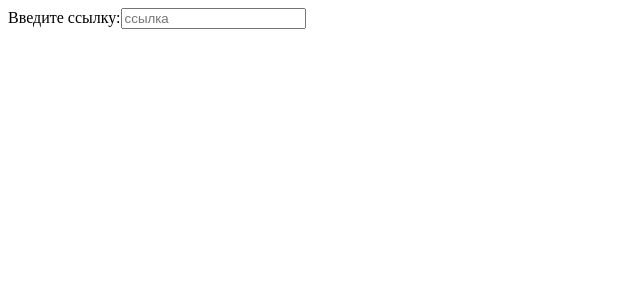
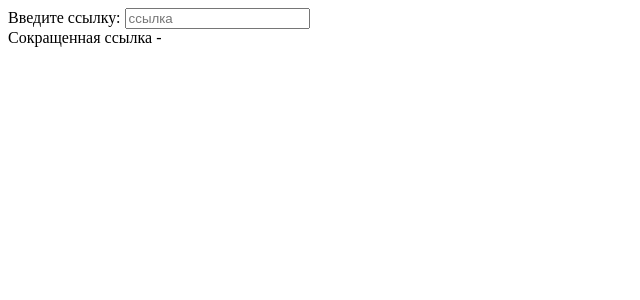
Before and after one commit to Alikosina/skillaz-test, a React app: page / in a window 1280 px wide. Shown: the top 300 px of the page, without its empty margins (0-640 px from the left). Built offline with nearby package versions, Linux system fonts and the light colour scheme.

Commit message:
Realized main Form behaviour

```diff
--- a/src/containers/Form/FormContainer.tsx
+++ b/src/containers/Form/FormContainer.tsx
@@ -1,11 +1,53 @@
 import * as React from "react";
+import { FormContainerProps, FormContainerState } from "./models";
 
-export class FormContainer extends React.Component {
+export class FormContainer extends React.Component<
+  FormContainerProps,
+  FormContainerState
+> {
+  state: FormContainerState = {
+    link: ""
+  };
+
+  handleLinkField = e => {
+    const { currentTarget } = e;
+    this.setState({
+      link: currentTarget.value
+    });
+  };
+
+  isUrl = (s: string) => {
+    var regexp = /(ftp|http|https):\/\/(\w+:{0,1}\w*@)?(\S+)(:[0-9]+)?(\/|\/([\w#!:.?+=&%@!\-\/]))?/;
+    return regexp.test(s);
+  };
+
+  handleLinkClick = e => {
+    e.preventDefault();
+    const { currentTarget } = e;
+    window.open(currentTarget.href);
+  };
+
   render() {
+    const { link } = this.state;
+    const isUrl = this.isUrl(link);
     return (
       <div>
-        <label htmlFor="link-input">Введите ссылку:</label>
-        <input id="link-input" type="text" placeholder="ссылка" />
+        <label htmlFor="link-input">Введите ссылку: </label>
+        <input
+          value={link}
+          onChange={this.handleLinkField}
+          id="link-input"
+          type="text"
+          placeholder="ссылка"
+        />
+        <div>
+          Сокращенная ссылка -{" "}
+          {isUrl && (
+            <a onClick={this.handleLinkClick} target="blank" href={link}>
+              {new URL(link).host}
+            </a>
+          )}
+        </div>
       </div>
     );
   }
--- /dev/null
+++ b/src/containers/Form/models/formContainerProps.ts
@@ -0,0 +1 @@
+export interface FormContainerProps {}
--- /dev/null
+++ b/src/containers/Form/models/formContainerState.ts
@@ -0,0 +1,3 @@
+export interface FormContainerState {
+  link: string;
+}
--- /dev/null
+++ b/src/containers/Form/models/index.ts
@@ -0,0 +1,2 @@
+export * from "./formContainerProps";
+export * from "./formContainerState";
```
